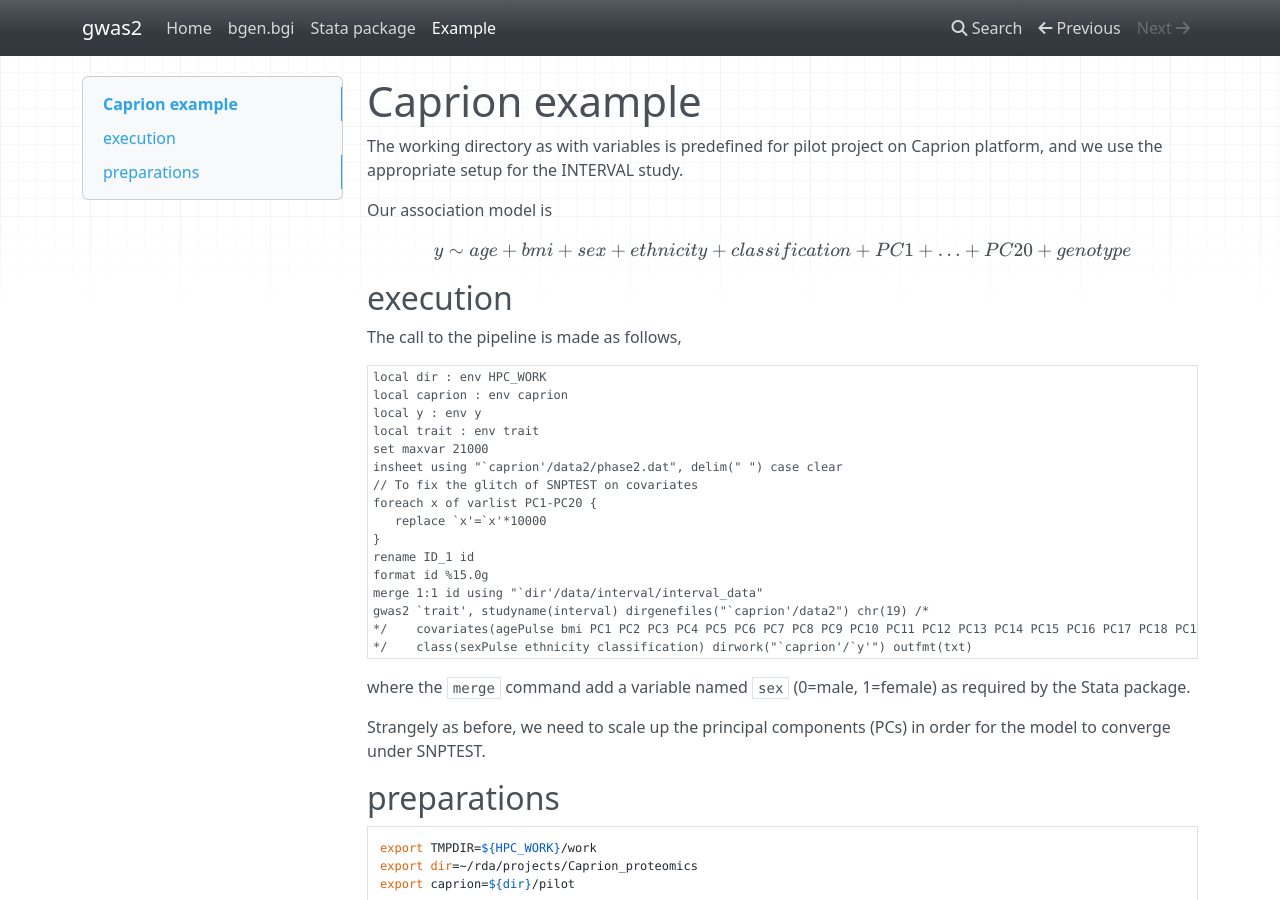
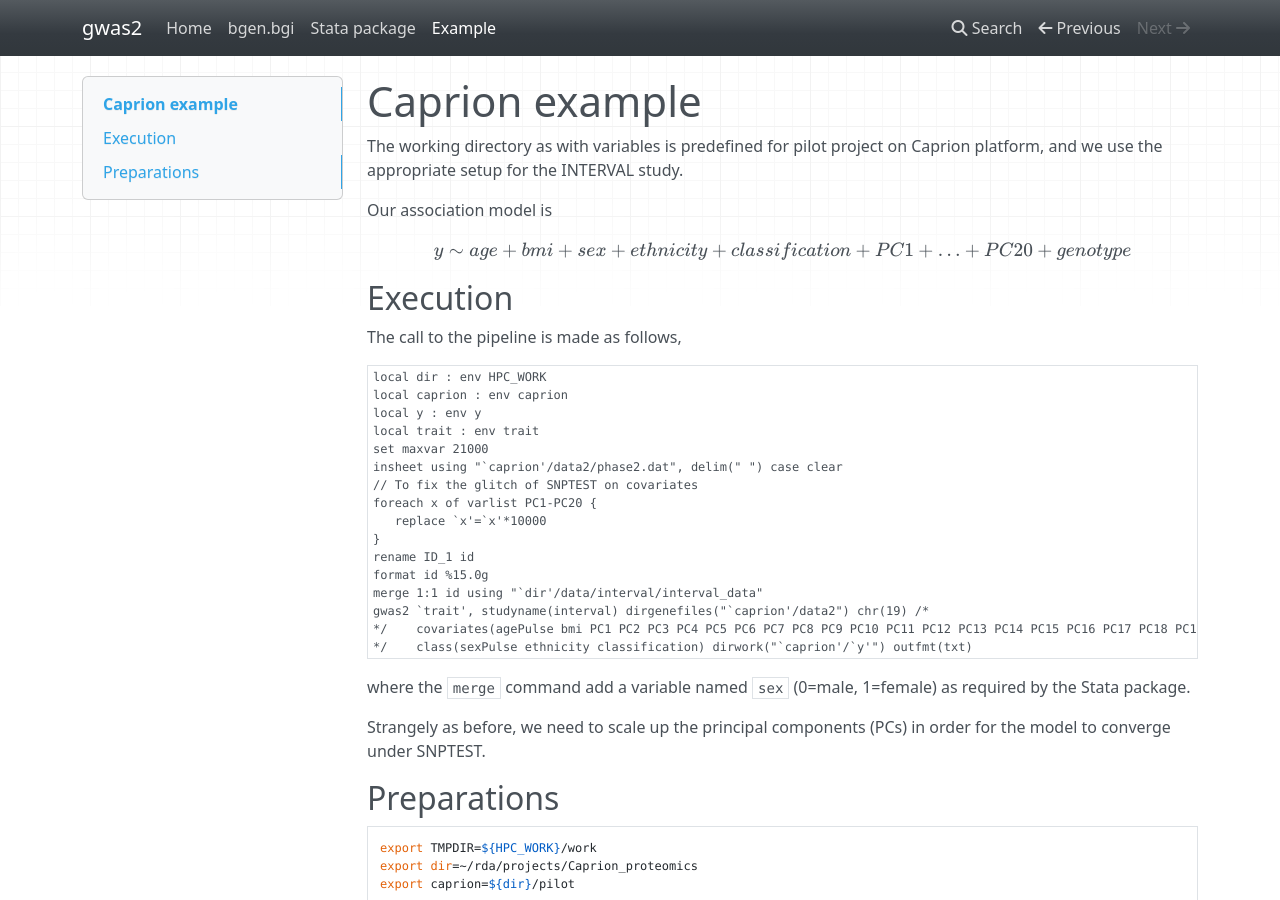
Before and after one commit to jinghuazhao/gwas2, an MkDocs documentation site: the page built from docs/Caprion.md, in a window 1280 px wide and 900 px high. Built offline with MkDocs 1.6.1, drawn with Linux system fonts in a browser that asks for light colours; nearby versions of some CDN libraries; a script that is not in the unit is left out.

Commit message:
gwas2 utitlities

````diff
--- a/docs/Caprion.md
+++ b/docs/Caprion.md
@@ -6,7 +6,7 @@ Our association model is
 
 $$y \sim age + bmi + sex + ethnicity + classification + PC1 + \ldots + PC20 + genotype$$
 
-## execution
+## Execution
 
 The call to the pipeline is made as follows,
 
@@ -33,7 +33,7 @@ where the `merge` command add a variable named `sex` (0=male, 1=female) as requi
 
 Strangely as before, we need to scale up the principal components (PCs) in order for the model to converge under SNPTEST.
 
-## preparations
+## Preparations
 
 ```bash
 export TMPDIR=${HPC_WORK}/work
````
